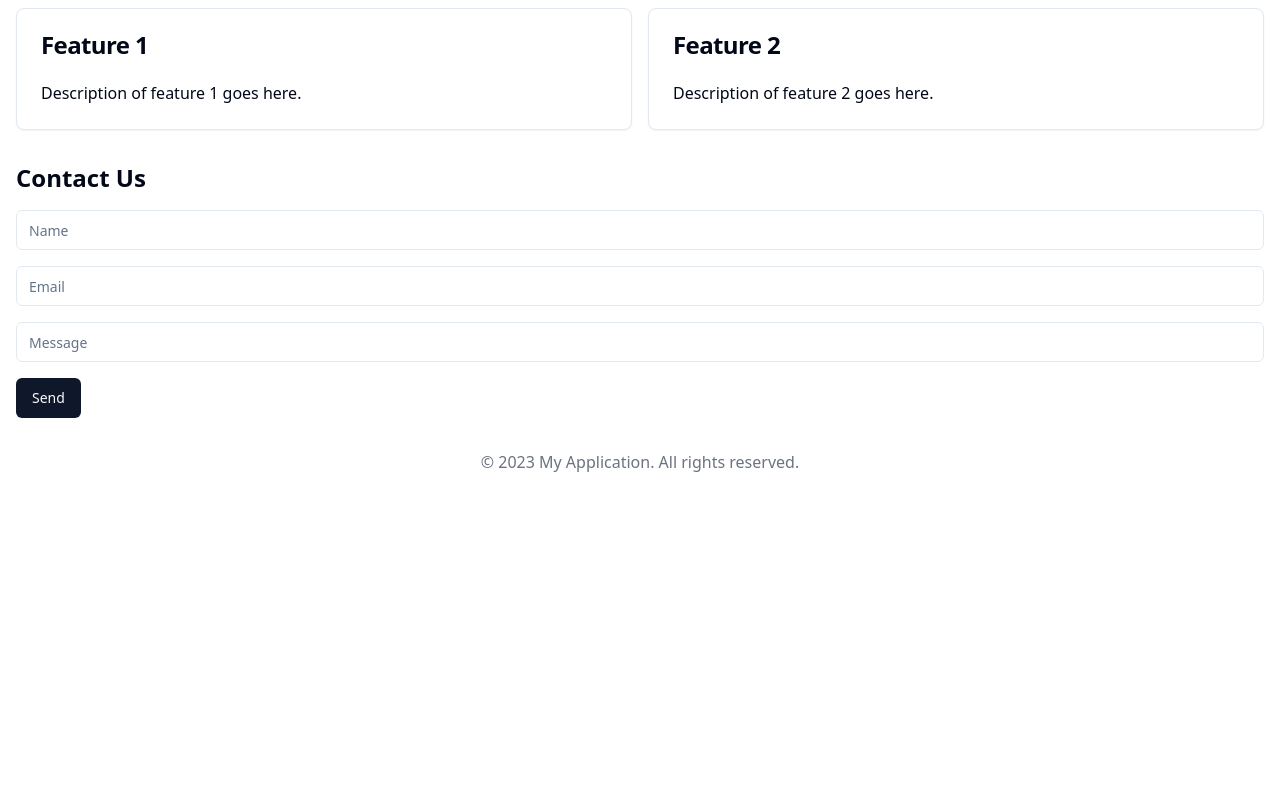
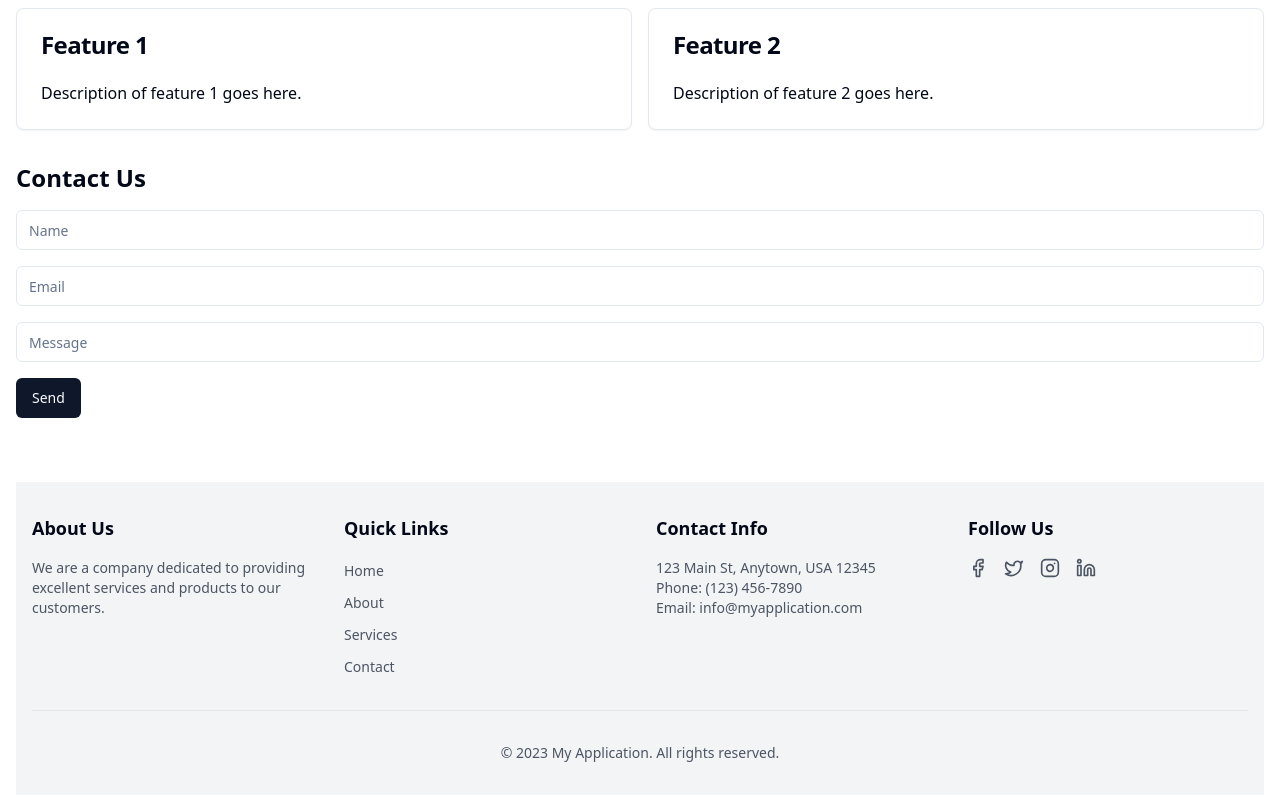
Before and after one commit to GPT-Engineer-App-Dev/barebones-bootstrapped, a React (Vite) app: page / in a window 1280 px wide. Shown: the part 376-1176 px from the top of the page. Before the commit the page ends 866 px from the top, so only its background shows below. Built offline with nearby package versions, Linux system fonts and the light colour scheme.

Commit message:
GPT Engineer Update

```diff
--- a/src/pages/Index.jsx
+++ b/src/pages/Index.jsx
@@ -2,11 +2,11 @@ import React from 'react';
 import { Button } from '@/components/ui/button';
 import { Card, CardHeader, CardTitle, CardDescription, CardContent, CardFooter } from '@/components/ui/card';
 import { Input } from '@/components/ui/input';
-import { Home, Settings, User } from 'lucide-react';
+import { Home, Settings, User, Facebook, Twitter, Instagram, Linkedin, Mail } from 'lucide-react';
 
 export default function Index() {
   return (
-    <div className="container mx-auto p-4">
+    <div className="container mx-auto p-4 flex flex-col min-h-screen">
       <header className="mb-8">
         <h1 className="text-3xl font-bold">My Application</h1>
         <nav className="mt-4">
@@ -25,7 +25,7 @@ export default function Index() {
         </nav>
       </header>
 
-      <main>
+      <main className="flex-grow">
         <Card className="mb-8">
           <CardHeader>
             <CardTitle>Welcome</CardTitle>
@@ -69,8 +69,42 @@ export default function Index() {
         </div>
       </main>
 
-      <footer className="mt-8 text-center text-gray-500">
-        <p>&copy; 2023 My Application. All rights reserved.</p>
+      <footer className="mt-16 bg-gray-100 py-8">
+        <div className="container mx-auto px-4">
+          <div className="grid grid-cols-1 md:grid-cols-4 gap-8">
+            <div>
+              <h3 className="text-lg font-semibold mb-4">About Us</h3>
+              <p className="text-sm text-gray-600">We are a company dedicated to providing excellent services and products to our customers.</p>
+            </div>
+            <div>
+              <h3 className="text-lg font-semibold mb-4">Quick Links</h3>
+              <ul className="space-y-2">
+                <li><a href="#" className="text-sm text-gray-600 hover:text-gray-900">Home</a></li>
+                <li><a href="#" className="text-sm text-gray-600 hover:text-gray-900">About</a></li>
+                <li><a href="#" className="text-sm text-gray-600 hover:text-gray-900">Services</a></li>
+                <li><a href="#" className="text-sm text-gray-600 hover:text-gray-900">Contact</a></li>
+              </ul>
+            </div>
+            <div>
+              <h3 className="text-lg font-semibold mb-4">Contact Info</h3>
+              <p className="text-sm text-gray-600">123 Main St, Anytown, USA 12345</p>
+              <p className="text-sm text-gray-600">Phone: (123) 456-7890</p>
+              <p className="text-sm text-gray-600">Email: info@myapplication.com</p>
+            </div>
+            <div>
+              <h3 className="text-lg font-semibold mb-4">Follow Us</h3>
+              <div className="flex space-x-4">
+                <a href="#" className="text-gray-600 hover:text-gray-900"><Facebook size={20} /></a>
+                <a href="#" className="text-gray-600 hover:text-gray-900"><Twitter size={20} /></a>
+                <a href="#" className="text-gray-600 hover:text-gray-900"><Instagram size={20} /></a>
+                <a href="#" className="text-gray-600 hover:text-gray-900"><Linkedin size={20} /></a>
+              </div>
+            </div>
+          </div>
+          <div className="mt-8 pt-8 border-t border-gray-200 text-center">
+            <p className="text-sm text-gray-600">&copy; 2023 My Application. All rights reserved.</p>
+          </div>
+        </div>
       </footer>
     </div>
   );
```
